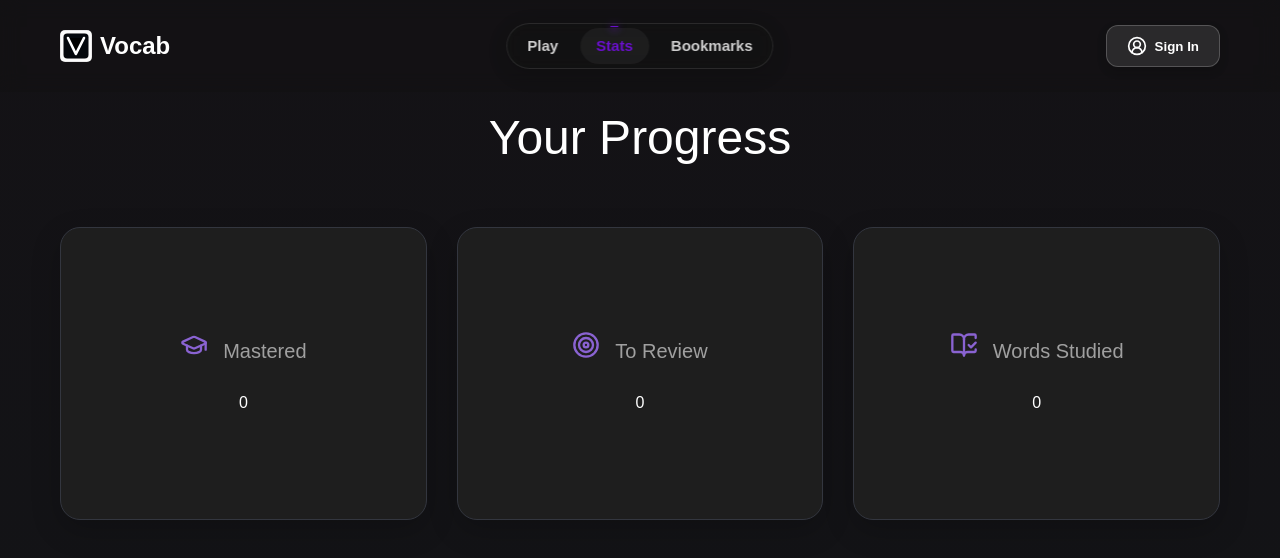
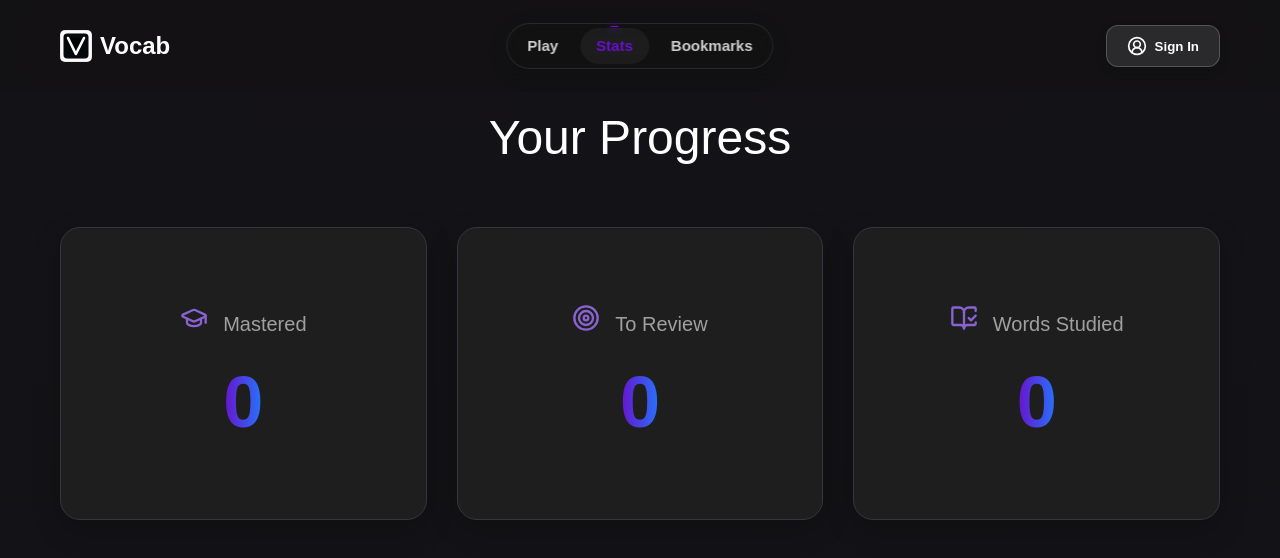
Before and after one commit to Eccys/vocab-web, a React (Vite) app: page /statistics in a window 1280 px wide. Shown: the top 558 px of the page. Built offline with nearby package versions, Linux system fonts and the light colour scheme; no server answers.

Commit message:
fix(ui): resolve styling regressions from header update
Fixed visual bugs from the prior header update: removed the double border in the profile dropdown and restored the text gradient on the stats page.

```diff
--- a/src/styles/Header.css
+++ b/src/styles/Header.css
@@ -282,7 +282,6 @@
   gap: 12px;
   padding-bottom: 12px;
   border-bottom: 1px solid rgba(255, 255, 255, 0.1);
-  margin-bottom: 12px;
 }
 
 .profile-info {
@@ -308,7 +307,25 @@
   white-space: nowrap;
 }
 
-.profile-stats {
+/* Re-introduce styles for the main stats page, but make them specific */
+.stats-page-value {
+  font-size: 4.5rem;
+  font-weight: 700;
+  line-height: 1.1;
+  background: linear-gradient(90deg, var(--primary-color), var(--secondary-color));
+  -webkit-background-clip: text;
+  -webkit-text-fill-color: transparent;
+  background-clip: text;
+  color: transparent;
+}
+
+.profile-stats, .stat-item, .stat-value, .stat-label {
+  /* These classes are deprecated but should not be hidden */
+  display: revert; /* Reverts to browser default instead of hiding */
+}
+
+/* New, correctly-scoped classes for the dropdown stats */
+.user-dropdown-stats {
   display: flex;
   justify-content: space-around;
   padding: 12px 0;
@@ -316,24 +333,26 @@
   border-bottom: 1px solid rgba(255, 255, 255, 0.1);
 }
 
-.stat-item {
+.user-dropdown-stat {
   display: flex;
   flex-direction: column;
   align-items: center;
   gap: 4px;
 }
 
-.stat-value {
-  font-size: 1.2rem;
+.user-dropdown-stat-value {
+  font-size: 1.25rem; /* Correct, smaller size */
   font-weight: 700;
   background: linear-gradient(90deg, var(--primary-color), var(--secondary-color));
   -webkit-background-clip: text;
   -webkit-text-fill-color: transparent;
 }
 
-.stat-label {
+.user-dropdown-stat-label {
   font-size: 0.7rem;
   color: rgba(255, 255, 255, 0.7);
+  text-transform: uppercase;
+  letter-spacing: 0.5px;
 }
 
 .profile-actions {
```
